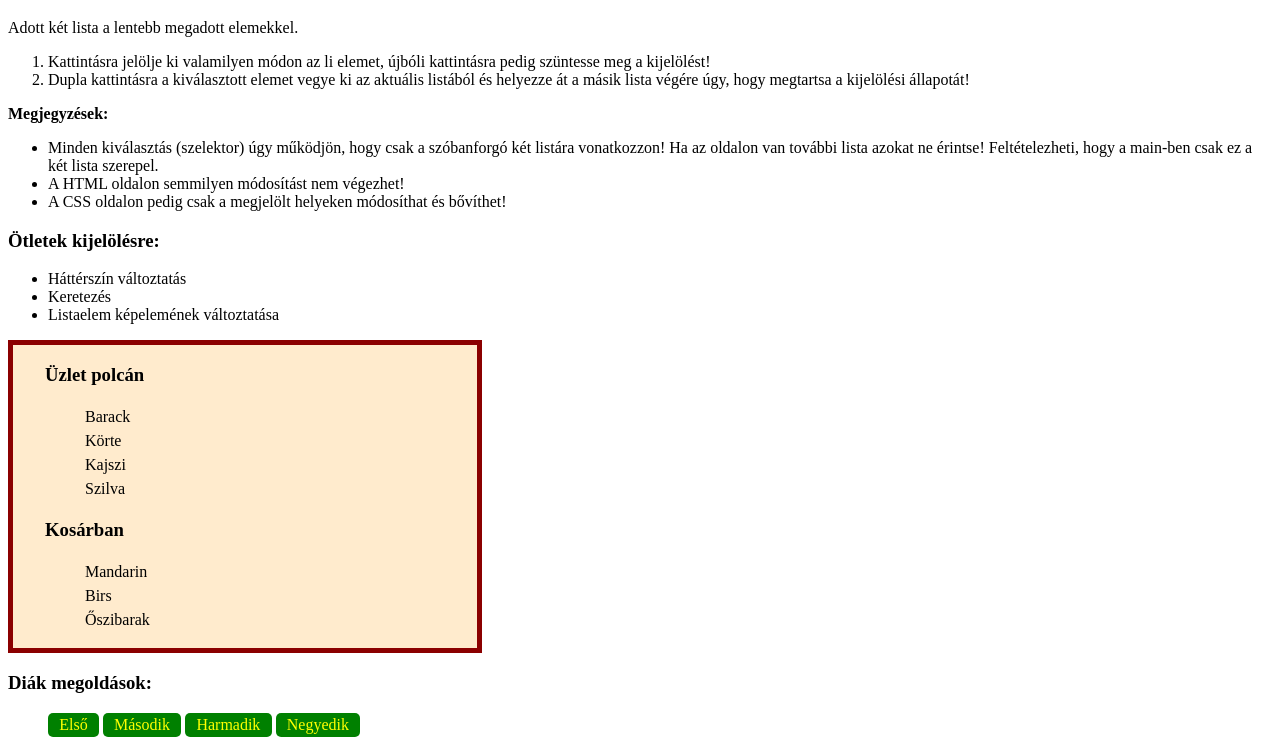
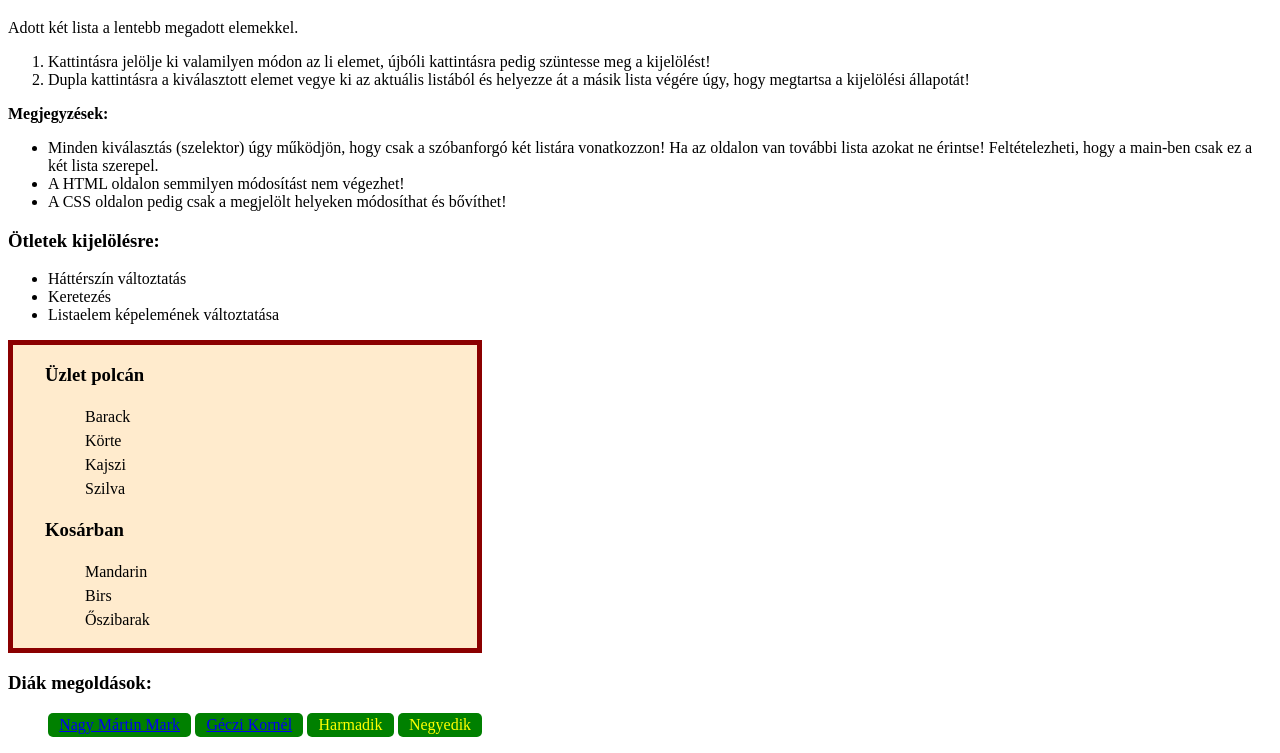
Before and after one commit to progoktato/ListakDinamikusan, a plain HTML site: page index.html in a window 1280 px wide. Shown: the part 61-814 px from the top of the page. Drawn offline with Linux system fonts and the light colour scheme.

Commit message:
Diák linkek és képernyőfotók

```diff
--- a/index.html
+++ b/index.html
@@ -61,8 +61,8 @@
         <nav>
             <h3>Diák megoldások:</h3>
             <ul>
-                <li>Első</li>
-                <li>Második</li>
+                <li><a href="https://github.com/CrodinMWAS/palinkasFeladat">Nagy Mártin Mark</a></li>
+                <li><a href="https://github.com/Konlll/list-changing">Géczi Kornél</a></li>
                 <li>Harmadik</li>
                 <li>Negyedik</li>
             </ul>
--- a/kod.js
+++ b/kod.js
@@ -33,6 +33,11 @@ lista_elemek.forEach(
     }
 );
 */
+//Hogyan értelmezzük?
+// A forEach végigjárja az összes elemet (amin meghívjuk) és minden elemmel elvégez valamilyen tevékenységet.
+// Ebben az esetben minden elemmel (listaelem) lefuttat egy névtelen függvényt.
+// Azért névtelen, mivel nincs a fgv-nek neve és a function szó sem szerepel. Egyedül a fgv törzse van meg a {} között.
+// Ha a törzs egyetlen utasításból áll, akkor a {} is elhagyható!
 
 //A paraméter egy PointerEvent objektum, amit minden függvény megkap amit az eseméynkezelő meghív.
 //Az objektum számos hasznos információt hordoz az esemény létrejöttével kapcsolatosan
```
Also changed, not shown: Képernyőképek/CSS alakítható.png (added), Képernyőképek/CSS kapott.png (added), Képernyőképek/HTML.png (added), Képernyőképek/Javascript.png (added).
